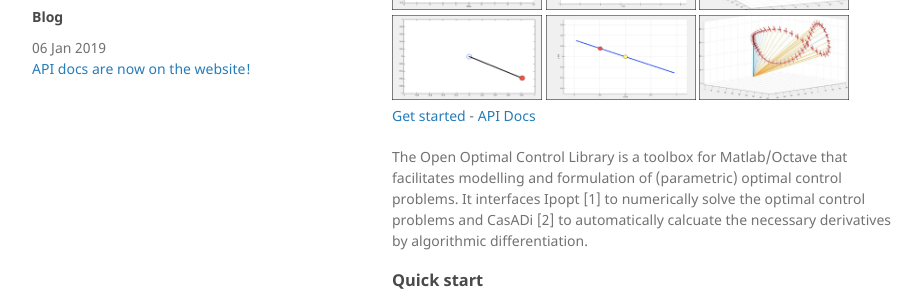
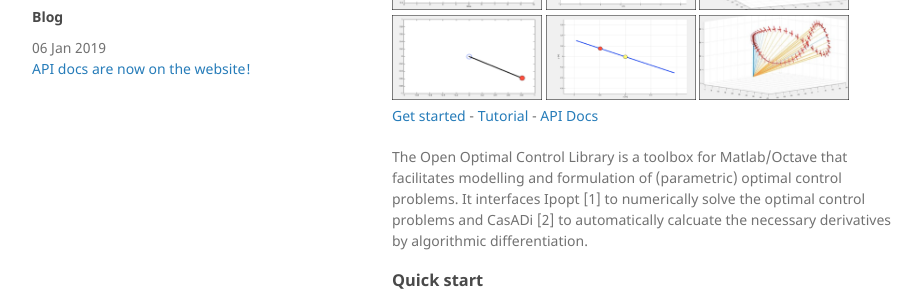
Before and after one commit to OpenOCL/openocl.github.io, a Jekyll site: the page built from index.md, in a window 1280 px wide and 900 px high. Shown: the part 176-476 px from the top of the window, without its empty margins (178-1100 px from the left). Built offline with Jekyll 4.4.1, drawn with Linux system fonts in a browser that asks for light colours; our own code applies the rules of GitHub Pages for plain Markdown files.

Commit message:
Update index.md

```diff
--- a/index.md
+++ b/index.md
@@ -3,7 +3,7 @@
 ---
 <img src="https://openocl.org/imgs/vdp.png" width="30%"> <img src="https://openocl.org/imgs/car.png" width="30%"> <img src="https://openocl.org/imgs/circ.png" width="30%">
 <img src="https://openocl.org/imgs/pend.png" width="30%"> <img src="https://openocl.org/imgs/ballbeam.png" width="30%"> <img src="https://openocl.org/imgs/lemn.png" width="30%">
-[Get started](get-started.md) - [API Docs](api-docs.md)
+[Get started](get-started.md) - [Tutorial](tutorial.md) - [API Docs](api-docs.md)
 
 The Open Optimal Control Library is a toolbox for Matlab/Octave that facilitates modelling and formulation of (parametric) optimal control problems. It interfaces Ipopt [1] to numerically solve the optimal control problems and CasADi [2] to automatically calcuate the necessary derivatives by algorithmic differentiation.
 
```
